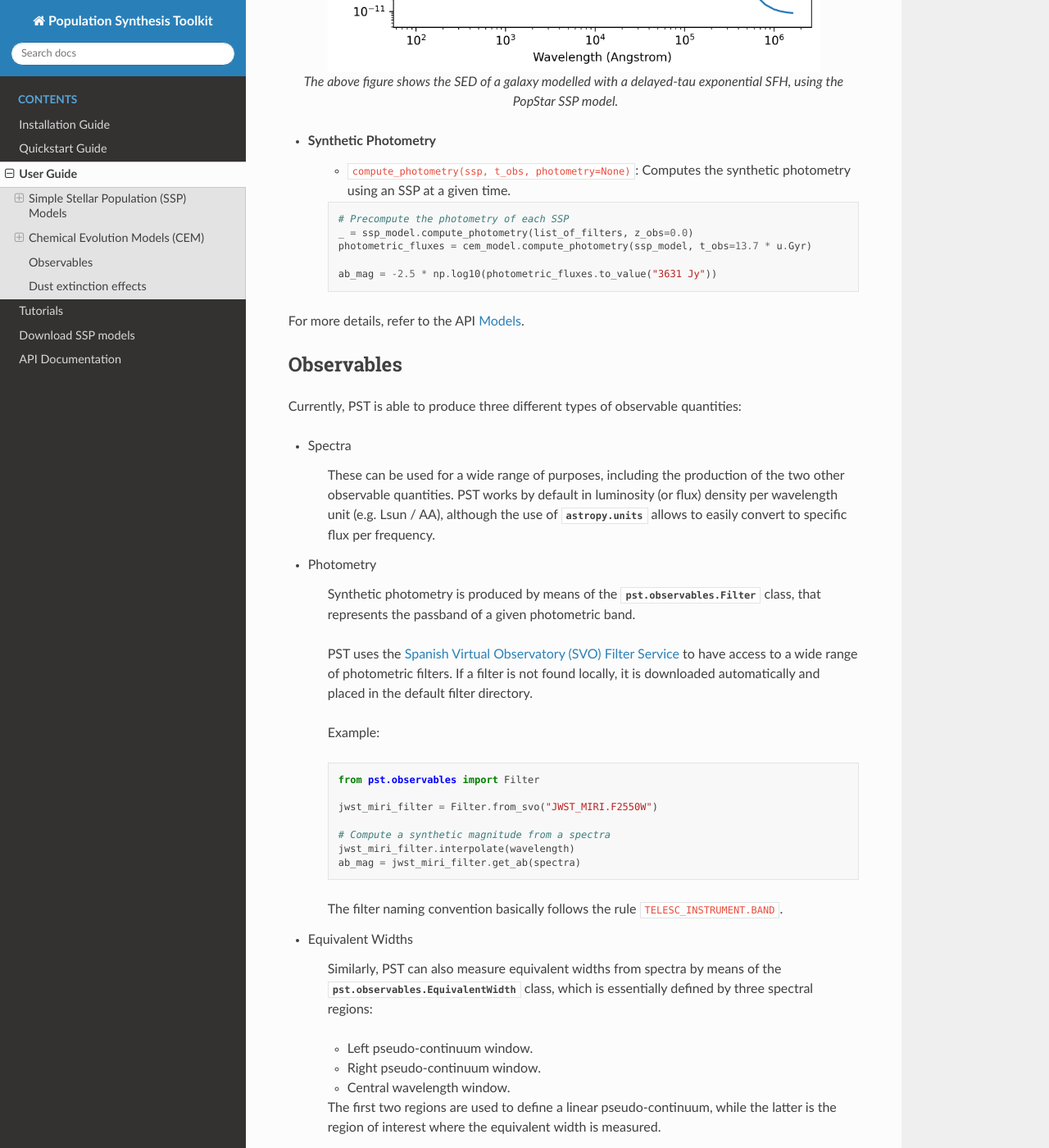
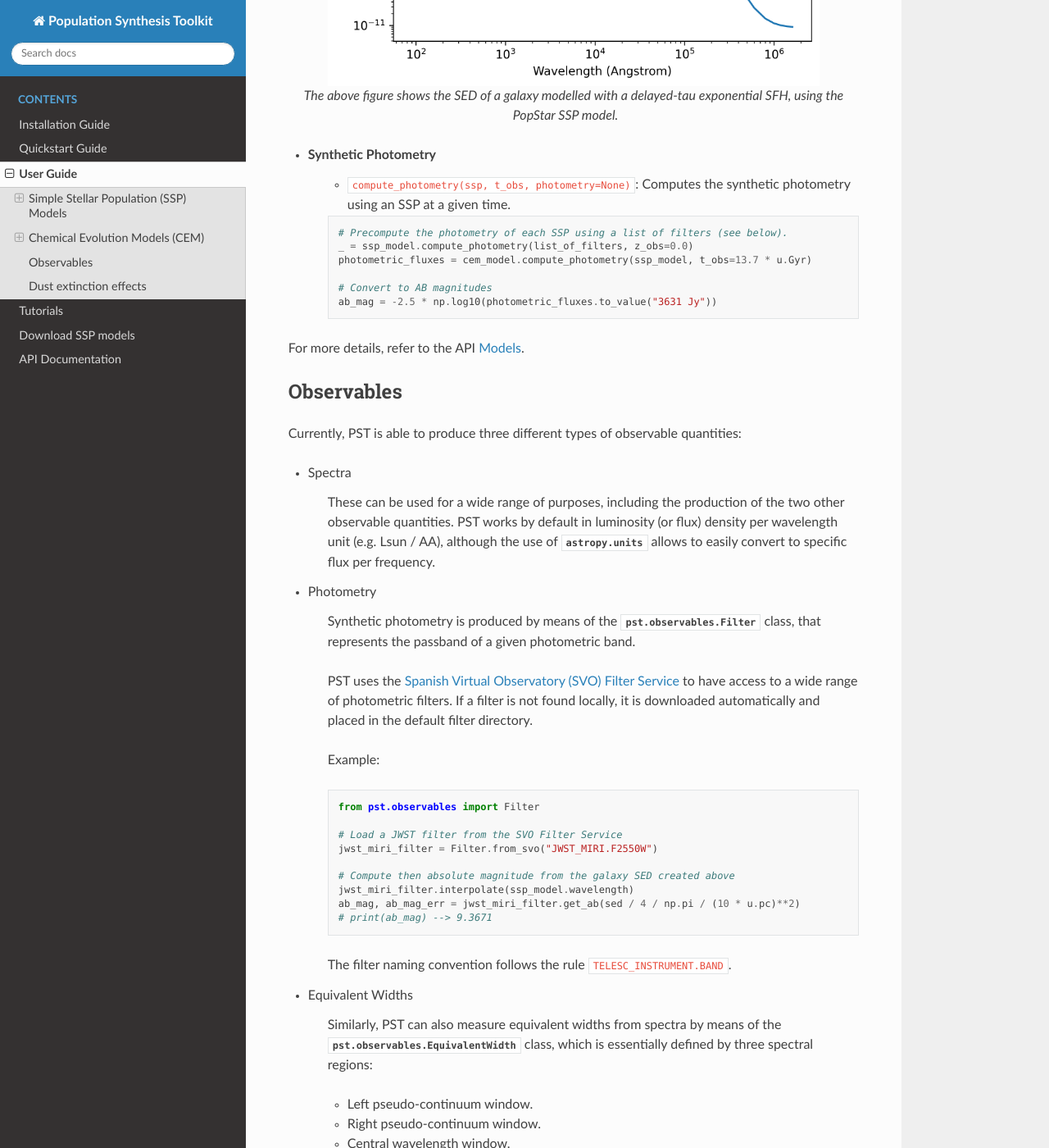
Before and after one commit to paranoya/population-synthesis-toolkit, a Sphinx documentation site: the page built from docs/source/user_guide.rst, in a window 1280 px wide and 1400 px high, scrolled down 4435 px. Shown: the whole window at 82% size. Built offline with Sphinx 7.4.7 and the Read the Docs theme 3.1.0, drawn with Linux system fonts in a browser that asks for light colours; some of the changed text lies outside the part shown.

Commit message:
add numpy import

```diff
--- a/docs/source/user_guide.rst
+++ b/docs/source/user_guide.rst
@@ -51,6 +51,7 @@
 
     .. code-block:: python
 
+            import numpy as np
             new_age_bins = np.logspace(6, 10, 50) * u.Gyr
             new_metal_bins = np.logspace(-2, 0, 20)
             ssp_model.regrid(new_age_bins, new_metal_bins)
@@ -166,10 +167,11 @@
 
     .. code-block:: python
 
-            # Precompute the photometry of each SSP
+            # Precompute the photometry of each SSP using a list of filters (see below).
             _ = ssp_model.compute_photometry(list_of_filters, z_obs=0.0)
             photometric_fluxes = cem_model.compute_photometry(ssp_model, t_obs=13.7 * u.Gyr)
 
+            # Convert to AB magnitudes
             ab_mag = -2.5 * np.log10(photometric_fluxes.to_value("3631 Jy"))
 
 For more details, refer to the API :ref:`models`.
@@ -199,13 +201,15 @@
 
         from pst.observables import Filter
 
+        # Load a JWST filter from the SVO Filter Service
         jwst_miri_filter = Filter.from_svo("JWST_MIRI.F2550W")
 
-        # Compute a synthetic magnitude from a spectra
-        jwst_miri_filter.interpolate(wavelength)
-        ab_mag = jwst_miri_filter.get_ab(spectra)
+        # Compute then absolute magnitude from the galaxy SED created above
+        jwst_miri_filter.interpolate(ssp_model.wavelength)
+        ab_mag, ab_mag_err = jwst_miri_filter.get_ab(sed / 4 / np.pi / (10 * u.pc)**2)
+        # print(ab_mag) --> 9.3671
 
-    The filter naming convention basically follows the rule ``TELESC_INSTRUMENT.BAND``.
+    The filter naming convention follows the rule ``TELESC_INSTRUMENT.BAND``.
 
 - Equivalent Widths
 
@@ -251,4 +255,4 @@
 - Single Dust screen
 - Double dust screen (akin to `Charlot & Fall 2000 <https://ui.adsabs.harvard.edu/abs/2000ApJ...539..718C/abstract>`_)
 
-For more details, refer to the API :ref:`dust`.
+For more details, refer to the API :ref:`dust` and the `jupyter-notebook tutorial <https://github.com/paranoya/population-synthesis-toolkit/blob/main/tutorials/observables/create_a_photometric_grid.ipynb>`_.
```
